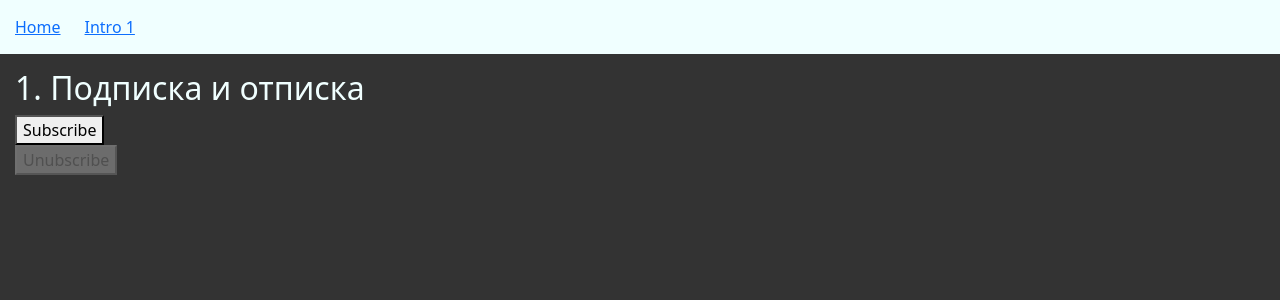
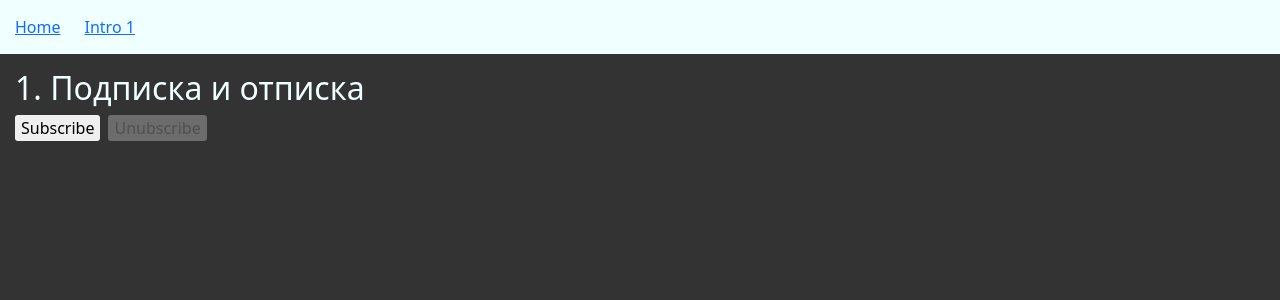
Before and after one commit to neomasterhub/rxjs-demos, an Angular app: page /intro-1 in a window 1280 px wide. Shown: the top 300 px of the page. Built offline with nearby package versions, Linux system fonts and the light colour scheme.

Commit message:
intro-1: style: button

```diff
--- a/src/app/intro1/intro1.component.html
+++ b/src/app/intro1/intro1.component.html
@@ -1,3 +1,3 @@
 <h2>1. Подписка и отписка</h2>
-<button (click)="subscribe()" [disabled]="!!sub">Subscribe</button><br>
+<button (click)="subscribe()" [disabled]="!!sub" class="me-2">Subscribe</button>
 <button (click)="unsubscribe()" [disabled]="!sub">Unubscribe</button>
--- a/src/styles.css
+++ b/src/styles.css
@@ -8,3 +8,7 @@ main {
 h2 {
     color: azure;
 }
+button {
+    border: none;
+    border-radius: 3px;
+}
```
